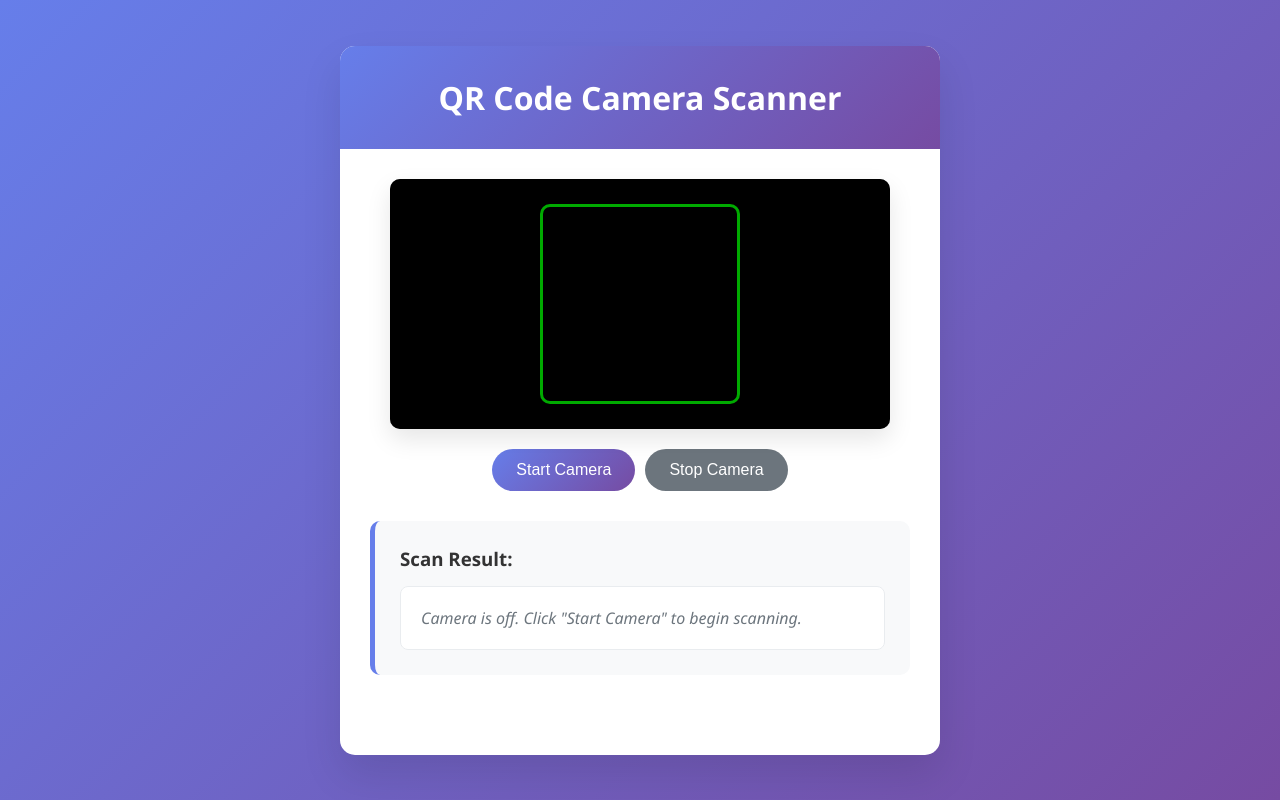
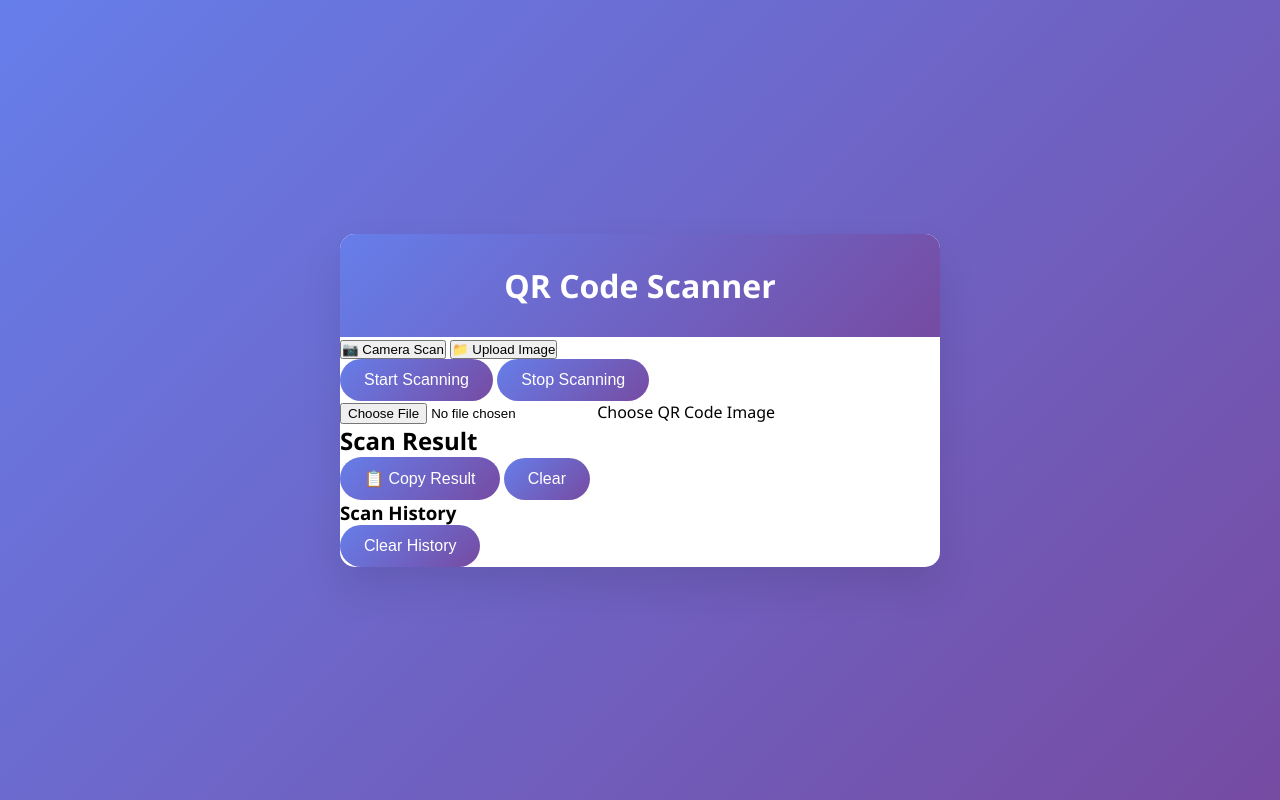
Before and after one commit to balavikas113/Scan-my-QR, a plain HTML site: page index.html in a window 1280 px wide. Drawn offline with nearby package versions, Linux system fonts and the light colour scheme; a script that the page names is missing.

Commit message:
Update index.html

```diff
--- a/index.html
+++ b/index.html
@@ -3,44 +3,73 @@
 <head>
     <meta charset="UTF-8">
     <meta name="viewport" content="width=device-width, initial-scale=1.0">
-    <title>QR Code Camera Scanner</title>
+    <title>QR Code Scanner</title>
     <link rel="stylesheet" href="style.css">
+    <!-- Include html5-qrcode library -->
+    <script src="https://unpkg.com/html5-qrcode@2.3.8/html5-qrcode.min.js"></script>
 </head>
 <body>
     <div class="container">
-        <h1>QR Code Camera Scanner</h1>
+        <h1>QR Code Scanner</h1>
 
-        <!-- Camera Scanner Section -->
-        <div id="cameraSection">
-            <div class="camera-container">
-                <video id="video" autoplay muted playsinline></video>
-                <canvas id="canvas" style="display: none;"></canvas>
-                <div class="scan-overlay">
-                    <div class="scan-box"></div>
+        <div class="scanner-container">
+            <!-- Tab buttons -->
+            <div class="tab-buttons">
+                <button class="tab-btn active" onclick="switchTab('camera')">
+                    📷 Camera Scan
+                </button>
+                <button class="tab-btn" onclick="switchTab('file')">
+                    📁 Upload Image
+                </button>
+            </div>
+
+            <!-- Camera Scanner Tab -->
+            <div id="camera-tab" class="tab-content active">
+                <div id="reader"></div>
+                <div class="controls">
+                    <button id="start-button" class="control-btn" onclick="startScanner()">
+                        Start Scanning
+                    </button>
+                    <button id="stop-button" class="control-btn hidden" onclick="stopScanner()">
+                        Stop Scanning
+                    </button>
                 </div>
             </div>
-            <div class="camera-controls">
-                <button id="startBtn" class="control-btn">Start Camera</button>
-                <button id="stopBtn" class="control-btn" disabled>Stop Camera</button>
+
+            <!-- File Upload Tab -->
+            <div id="file-tab" class="tab-content">
+                <div class="file-input-container">
+                    <input type="file" id="qr-input-file" accept="image/*">
+                    <label for="qr-input-file" class="file-input-label">
+                        Choose QR Code Image
+                    </label>
+                    <div id="file-preview"></div>
+                </div>
             </div>
         </div>
 
         <!-- Results Section -->
-        <div id="resultsSection" class="results-section">
-            <h3>Scan Result:</h3>
-            <div id="resultContent" class="result-content">
-                <p class="no-result">Camera is off. Click "Start Camera" to begin scanning.</p>
-            </div>
-            <button id="copyBtn" class="control-btn" style="display: none;">Copy Result</button>
+        <div id="result-container" class="result-container hidden">
+            <h2>Scan Result</h2>
+            <div id="result-text"></div>
+            <button class="control-btn" onclick="copyResult()">
+                📋 Copy Result
+            </button>
+            <button class="control-btn" onclick="clearResult()">
+                Clear
+            </button>
         </div>
 
-        <!-- Status Messages -->
-        <div id="status" class="status-message"></div>
+        <!-- Scan History -->
+        <div class="history-container">
+            <h3>Scan History</h3>
+            <div id="history-list"></div>
+            <button class="control-btn" onclick="clearHistory()">
+                Clear History
+            </button>
+        </div>
     </div>
 
-    <!-- External library for QR code decoding -->
-    <script src="https://cdn.jsdelivr.net/npm/jsqr@1.4.0/dist/jsQR.js"></script>
-    <!-- Your application script -->
     <script src="script.js"></script>
 </body>
 </html>
```
